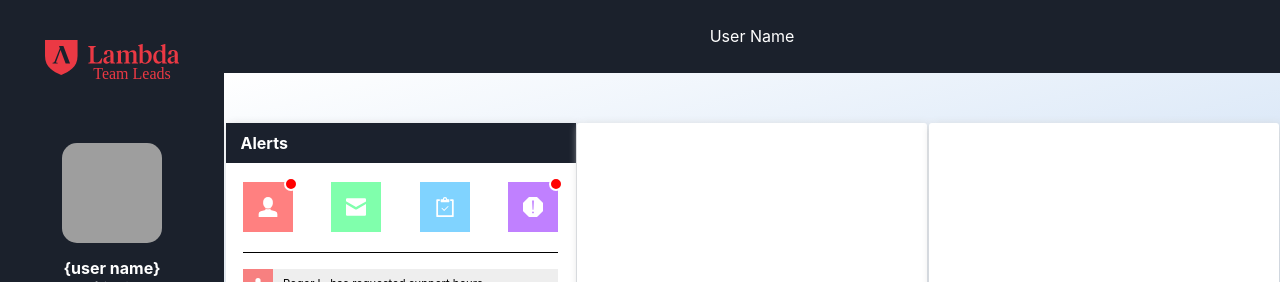
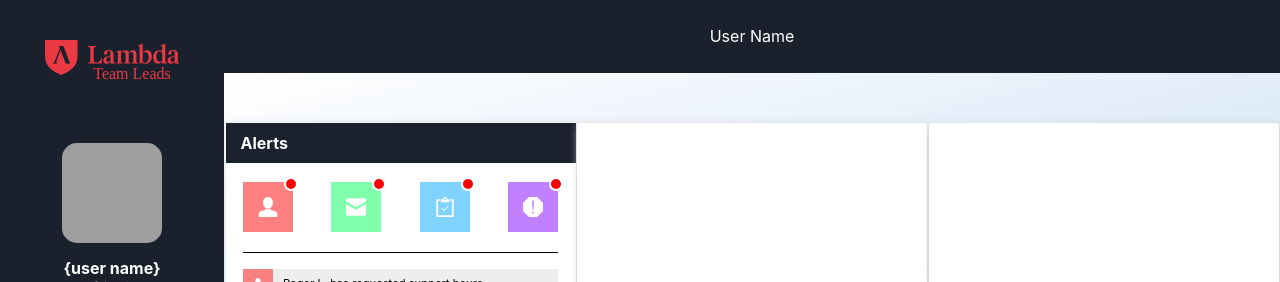
Before and after one commit to TL-Dashboard/frontend, a React (Create React App) app: page / in a window 1280 px wide. Shown: the top 282 px of the page. Built offline with nearby package versions, Linux system fonts and the light colour scheme; grey boxes are pictures that could not be loaded.

Commit message:
Red notification dot now checks to see if there is an alert of that type.

```diff
--- a/src/components/Main/Tiles/AlertTile.js
+++ b/src/components/Main/Tiles/AlertTile.js
@@ -11,16 +11,16 @@ export default ({ context }) => {
     return (
         <AlertContainer>
             <AlertBoxes>
-                <AlertBox className='alert' backgroundColor='#FF8080'>
+                <AlertBox className={alerts.some(i => i.type === 'support') ? 'alert' : ''} backgroundColor='#FF8080'>
                     <Support />
                 </AlertBox>
-                <AlertBox backgroundColor='#80FFAC'>
+                <AlertBox className={alerts.some(i => i.type === 'ticket') ? 'alert' : ''} backgroundColor='#80FFAC'>
                     <Ticket />
                 </AlertBox>
-                <AlertBox backgroundColor='#80D3FF'>
+                <AlertBox className={alerts.some(i => i.type === 'submitted') ? 'alert' : ''} backgroundColor='#80D3FF'>
                     <Submitted />
                 </AlertBox>
-                <AlertBox className='alert' backgroundColor='#C080FF'>
+                <AlertBox className={alerts.some(i => i.type === 'missing') ? 'alert' : ''} backgroundColor='#C080FF'>
                     <Missing />
                 </AlertBox>
             </AlertBoxes>
```
